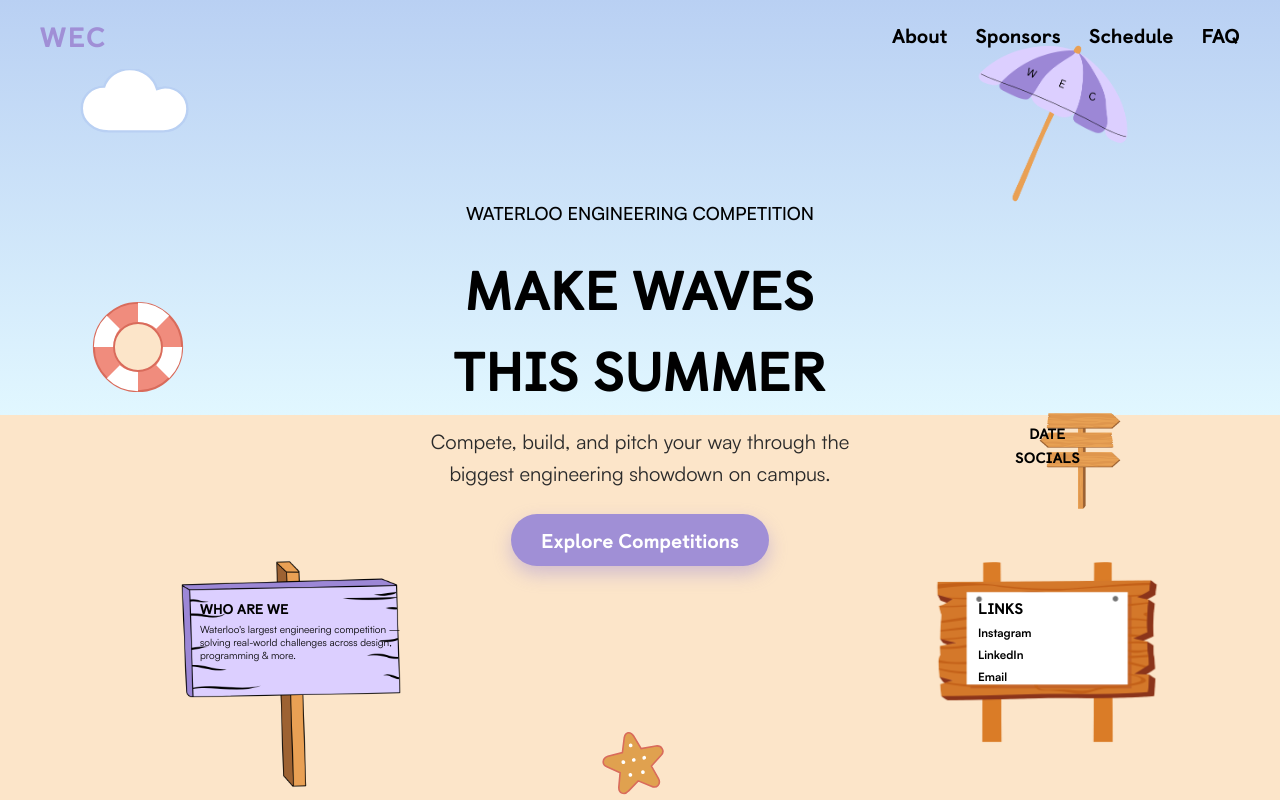
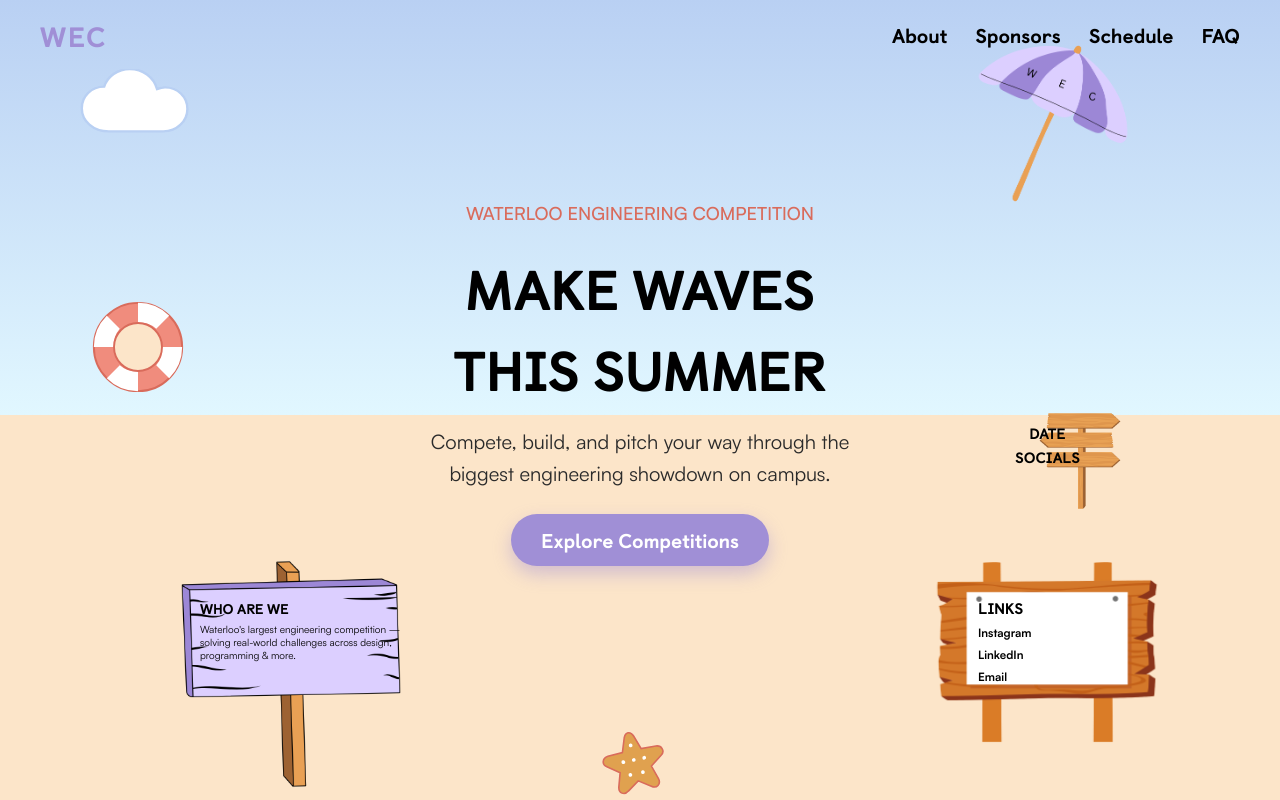
Before and after one commit to BarSoapAng/wec2026, a React (Vite) app: page / in a window 1280 px wide. Shown: the top 800 px of the page. Built offline with nearby package versions, Linux system fonts and the light colour scheme.

Commit message:
Replace Overline with Eyebrow for competition title and adjust styles

```diff
--- a/src/sections/Hero/Hero.tsx
+++ b/src/sections/Hero/Hero.tsx
@@ -35,7 +35,7 @@ const Hero: React.FC = () => {
       </ArrowSignWrapper>
 
       <Center>
-        <Overline>WATERLOO ENGINEERING COMPETITION</Overline>
+        <Eyebrow>WATERLOO ENGINEERING COMPETITION</Eyebrow>
         <Title>
           MAKE WAVES
           <br />
@@ -173,7 +173,13 @@ const Center = styled.div`
   }
 `;
 
+const Eyebrow = styled(Overline)`
+  width: 100%;
+  color: ${colors.accent.coralDark};
+`;
+
 const Tagline = styled(Body)`
+  width: 100%;
   max-width: 460px;
   color: #2a2a2a;
 `;
```
